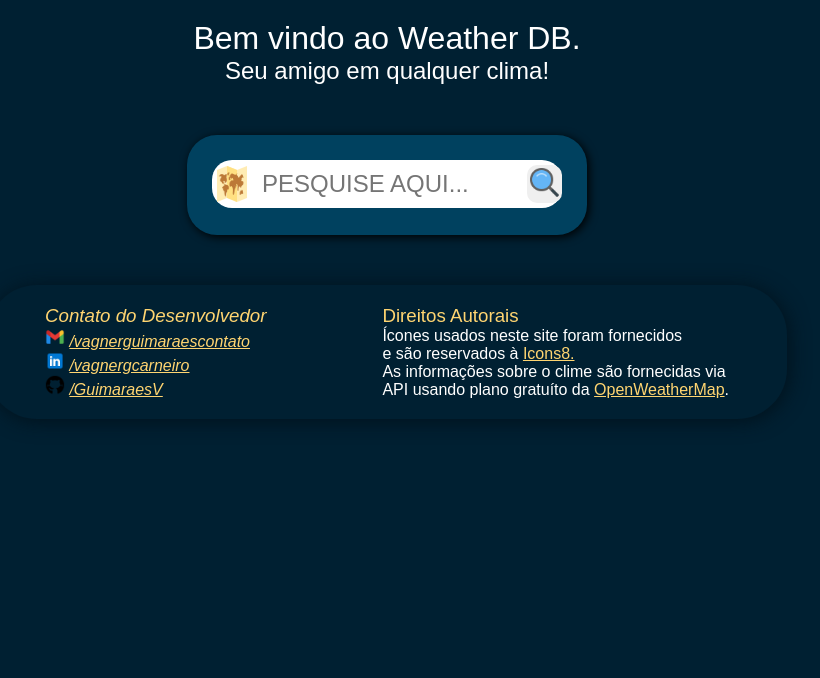
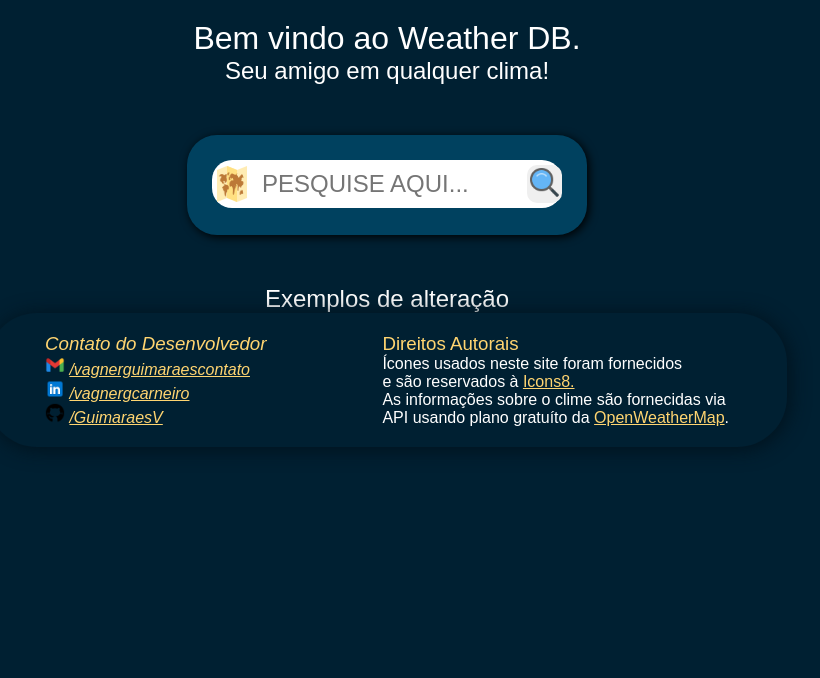
Before and after one commit to GuimaraesV/weatherApp, a plain HTML site: page index.html in a window 1280 px wide. Shown: the whole page, without its empty margins (253-1073 px from the left). Drawn offline with Linux system fonts and the light colour scheme.

Commit message:
Mudanças no readme e no index.html

```diff
--- a/index.html
+++ b/index.html
@@ -17,7 +17,7 @@
 </head>
 
 <body>
-<header>
+  <header>
     <h1>Bem vindo ao Weather DB.</h1>
     <h2>Seu amigo em qualquer clima!</h2>
   </header>
@@ -44,7 +44,7 @@
       </div>
 
       <div class="estado-tempo">
-        <img src=""/>
+        <img src="" />
         <p class="temperatura"></p>
         <p class="estado-descricao"></p>
       </div>
@@ -68,6 +68,8 @@
       </div>
     </div>
   </main>
+
+  <h2>Exemplos de alteração</h2>
 
   <footer>
 
```
Also changed, not shown: 1 other file.
